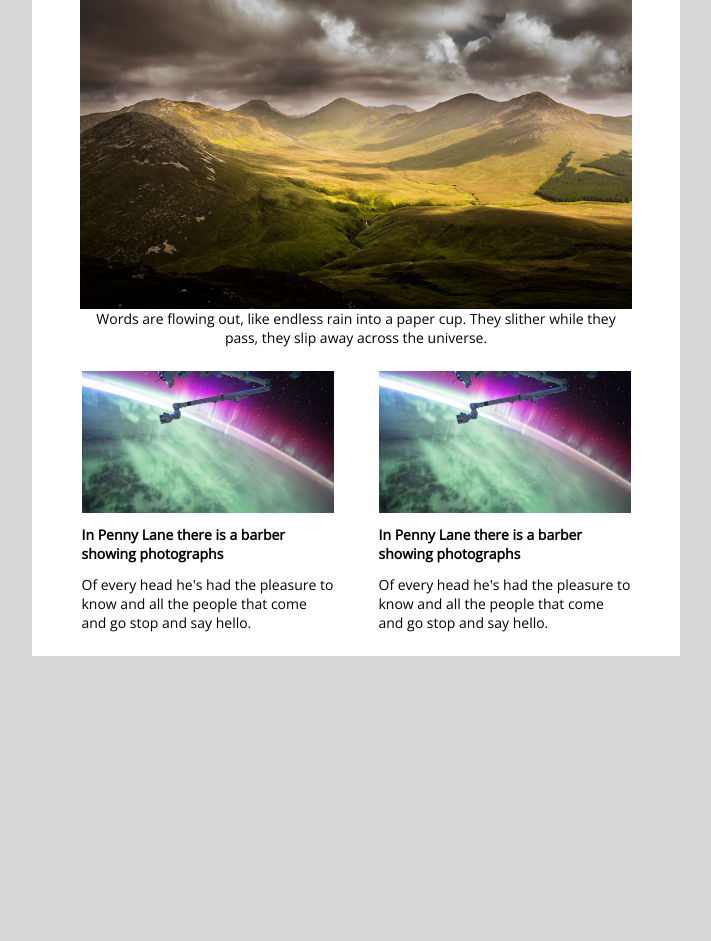
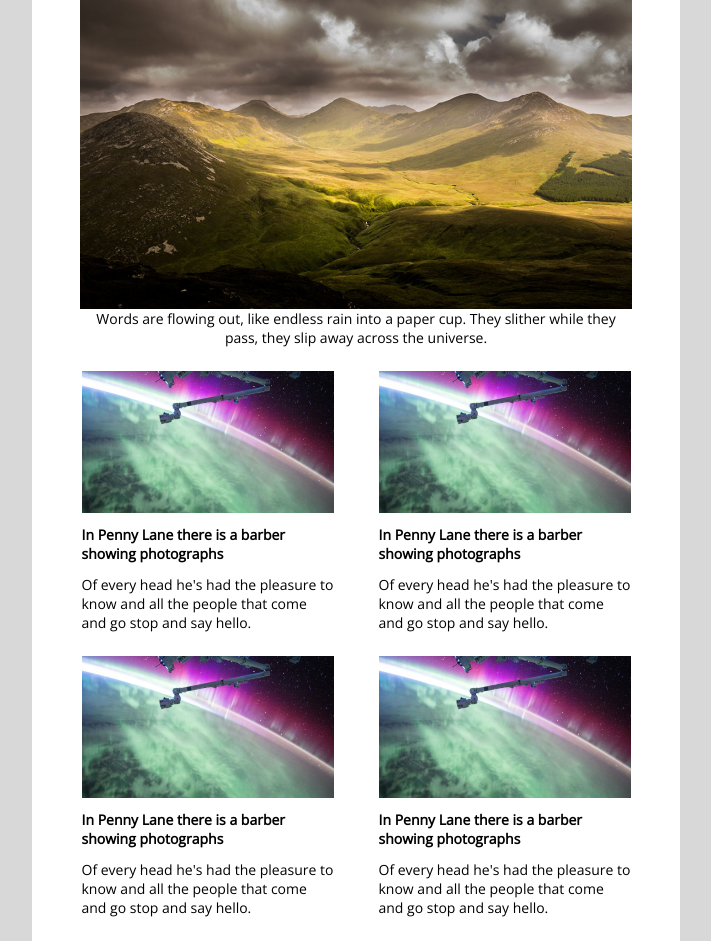
Before and after one commit to GeekTrip/first, a plain HTML site: page index.html in a window 1280 px wide. Shown: the part 144-1085 px from the top of the page, without its empty margins (284-995 px from the left). Before the commit the page ends 800 px from the top, so only its background shows below. Drawn offline with nearby package versions, Linux system fonts and the light colour scheme.

Commit message:
new section

```diff
--- a/index.html
+++ b/index.html
@@ -35,6 +35,18 @@
              <p>Of every head he's had the pleasure to know and all the people that come and go stop and say hello.</p>
          </div>
      </div>
+       <div class="section2">
+           <div class="section2__item">
+               <img src="img/item1.png" alt="">
+               <h2>In Penny Lane there is a barber showing photographs</h2>
+               <p>Of every head he's had the pleasure to know and all the people that come and go stop and say hello.</p>
+           </div>
+           <div class="section2__item">
+               <img src="img/item1.png" alt="">
+               <h2>In Penny Lane there is a barber showing photographs</h2>
+               <p>Of every head he's had the pleasure to know and all the people that come and go stop and say hello.</p>
+           </div>
+       </div>
 </div>
 </div>
 
```
